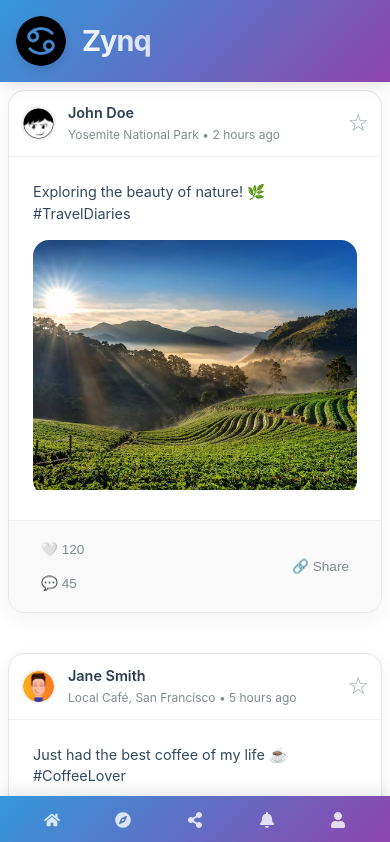
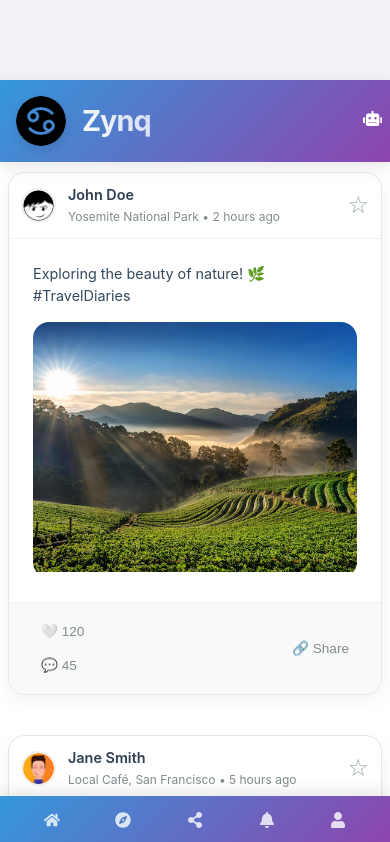
Before and after one commit to Akashrrrrd/Zynq, a React (Vite) app: page / in a window 390 px wide. Shown: the top 842 px of the page. Built offline with nearby package versions, Linux system fonts and the light colour scheme.

Commit message:
Zynq Source Code

```diff
--- a/src/components/Header/Header.css
+++ b/src/components/Header/Header.css
@@ -250,11 +250,11 @@
   transform: rotate(-135deg);
 }
 
-/* Responsive Design for AI Icon */
 @media (max-width: 768px) {
   .hd-header {
     background: transparent;
     box-shadow: none;
+    position: relative;
   }
 
   .hd-header-container {
@@ -264,6 +264,7 @@
     justify-content: space-between;
     align-items: center;
     padding: 1rem;
+    position: relative;
   }
 
   .hd-navigation {
@@ -283,7 +284,10 @@
   .hd-mobile-ai-section {
     display: flex;
     align-items: center;
-    margin-left: 16rem;
+    position: absolute;
+    right: 1rem;
+    top: 50%;
+    transform: translateY(-50%);
   }
 
   .hd-mobile-ai-link {
@@ -292,31 +296,39 @@
   }
 
   .hd-mobile-ai-icon {
-    font-size: 1.3rem;
+    font-size: 1.4rem;
+    color: #fff;
   }
 }
 
 @media (max-width: 480px) {
   .hd-mobile-ai-section {
-    margin-left: 0.75rem; /* Adjusted for smaller screens */
+    right: 0.5rem;
+    top: 50%;
+    transform: translateY(-50%);
   }
 
   .hd-mobile-ai-icon {
     font-size: 1.2rem;
-    margin-left: 16rem;
   }
 }
 
-@media (max-width: 360px) {
+@media (max-width: 375px) {
   .hd-mobile-ai-section {
-    margin-right: 0.5rem; /* Further adjusted for smallest screens */
+    right: 0.5rem;
+    top: 50%;
+    transform: translateY(-50%);
+    display: flex;
+    justify-content: center;
+    align-items: center;
   }
 
   .hd-mobile-ai-icon {
-    font-size: 1rem;
+    font-size: 1.2rem;
+    color: #fff;
   }
 }
-/* Content Spacing for Fixed Header */
+
 body {
   padding-top: 80px;
   padding-bottom: 70px;
```
Also changed, not shown: src/components/Header/Header.jsx (+6 -4 lines).
